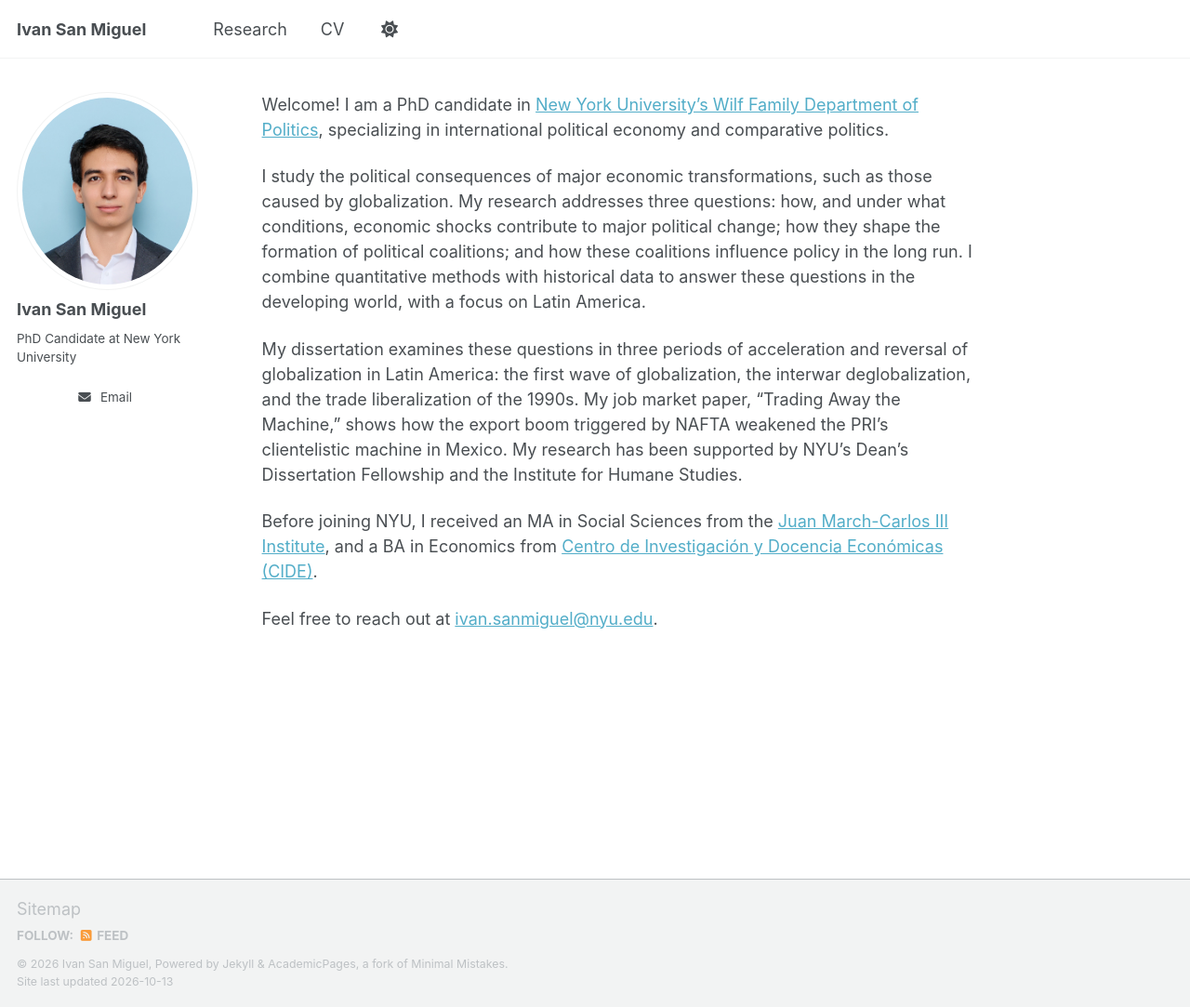
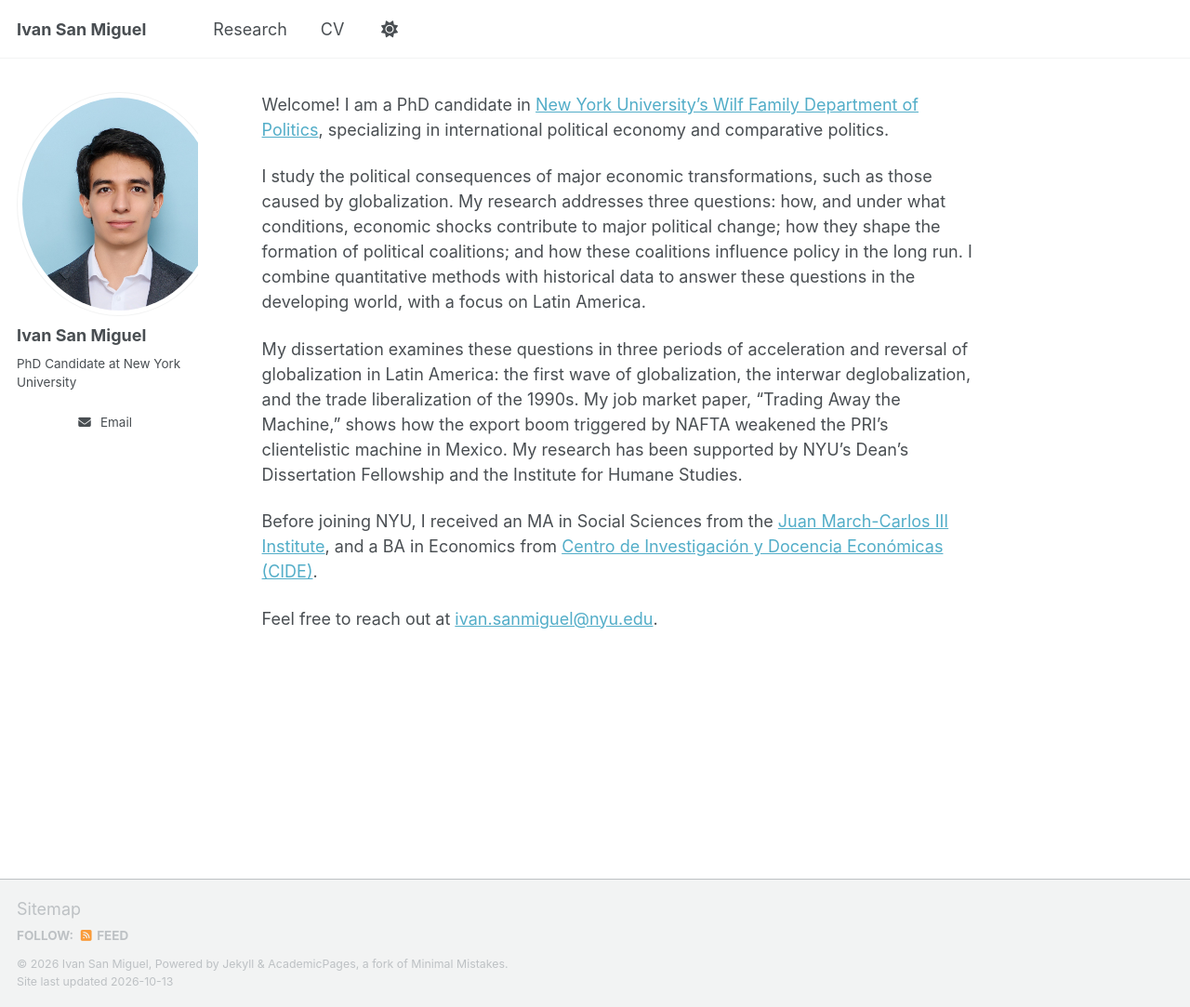
Before and after one commit to IvanSanMiguel/ivansanmiguel.github.io, a Jekyll site: the page built from _pages/about.md, in a window 1280 px wide and 1083 px high. Shown: the whole window at 93% size. Built offline with Jekyll 4.4.1, drawn with Linux system fonts in a browser that asks for light colours; a script that is not in the unit is left out.

Commit message:
Force mobile avatar to 175px with explicit width
Co-Authored-By: Claude Opus 4.6 <noreply@anthropic.com>

```diff
--- a/_sass/layout/_sidebar.scss
+++ b/_sass/layout/_sidebar.scss
@@ -91,12 +91,13 @@
   }
 
   img {
-    max-width: 175px;
+    width: 175px;
     border-radius: 50%;
     margin: 0 auto;
     display: block;
 
     @include breakpoint($large) {
+      width: auto;
       max-width: 220px;
       padding: 5px;
       border: 1px solid var(--global-border-color);
```
